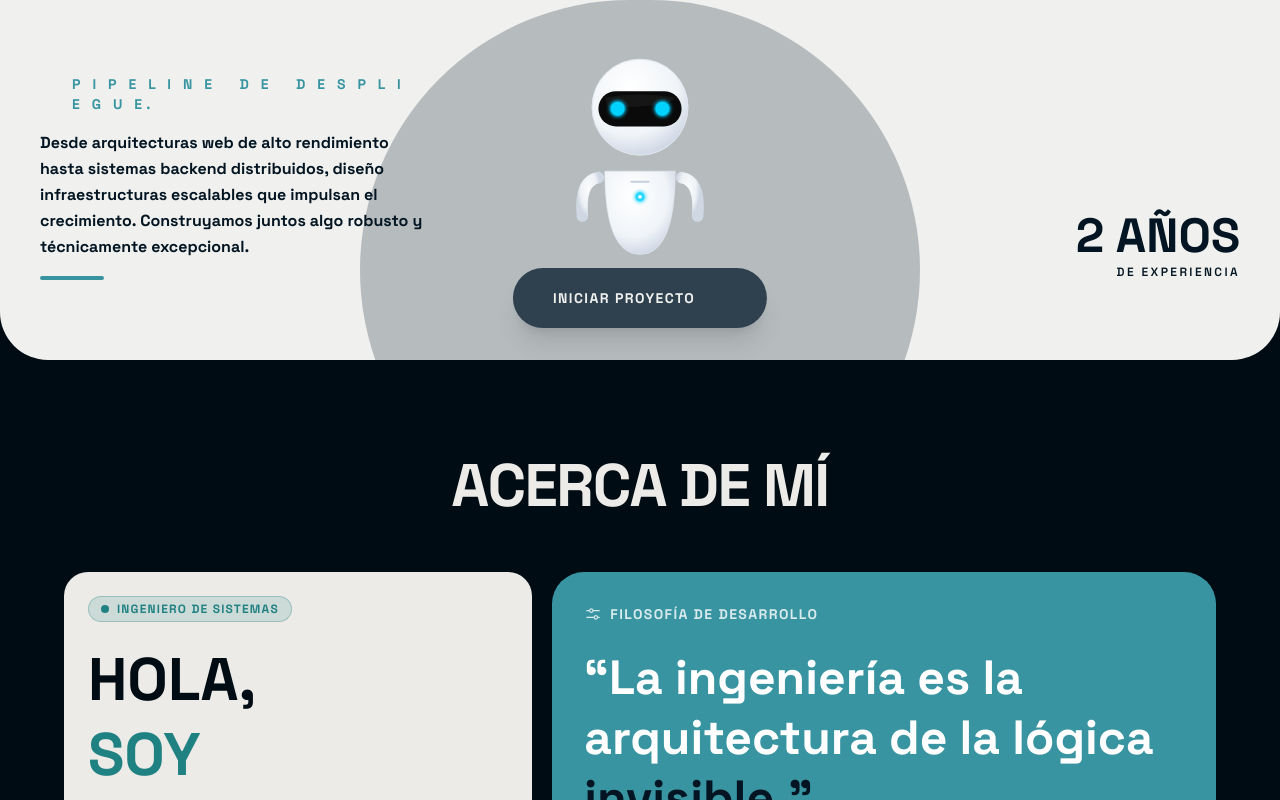
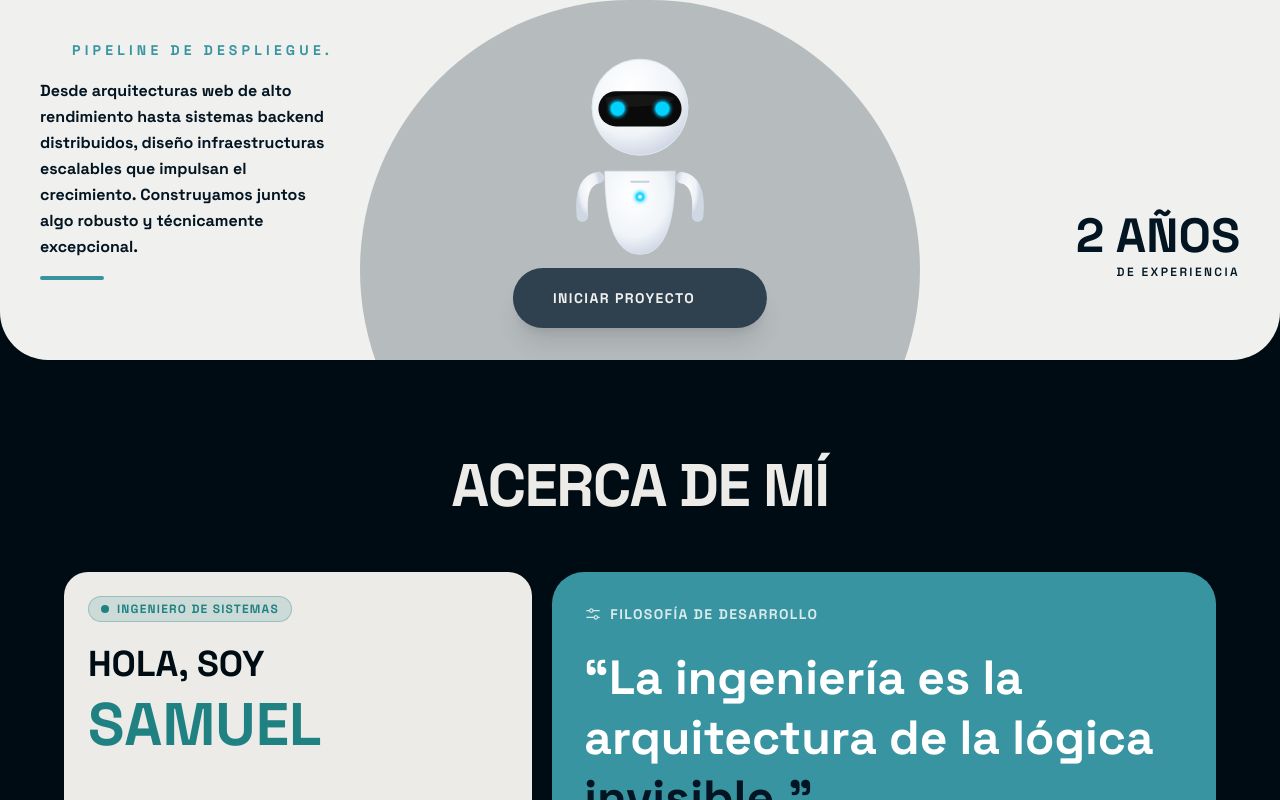
Before and after one commit to SamuelMarcano15/portfolio-SamuelMarcano, a Next.js app: page / in a window 1280 px wide. Shown: the part 400-1200 px from the top of the page. Built offline with nearby package versions, Linux system fonts and the light colour scheme; some icons are missing.

Commit message:
correcciones

```diff
--- a/components/layout/Header.tsx
+++ b/components/layout/Header.tsx
@@ -33,14 +33,13 @@ export default function Header() {
           initial={{ opacity: 0, y: -24 }}
           animate={{ opacity: 1, y: 0 }}
           transition={{ duration: 0.55, ease: 'easeOut' }}
-          className={`pointer-events-auto flex md:grid md:grid-cols-3 items-center justify-between md:justify-center w-full transition-all duration-300 rounded-full ${
-            isScrolled
+          className={`pointer-events-auto flex md:grid md:grid-cols-3 items-center justify-between md:justify-center w-full transition-all duration-300 rounded-full ${isScrolled
               ? 'max-w-4xl px-6 md:px-8 py-3 bg-[#2F404F]/70 backdrop-blur-md shadow-lg shadow-black/20'
               : 'max-w-7xl px-8 md:px-10 py-5 md:py-6 bg-[#2F404F]'
             }`}
         >
           {/* Left nav (Desktop) */}
-          <div className="hidden md:flex items-center justify-end gap-8 pl-2">
+          <div className="hidden md:flex items-center justify-end gap-8 pl-2 whitespace-nowrap">
             {leftNav.map((item) => (
               <Link
                 key={item.label}
--- a/components/sections/AboutMe.tsx
+++ b/components/sections/AboutMe.tsx
@@ -109,12 +109,10 @@ export default function AboutMe() {
 
             {/* Name */}
             <div className="mb-5">
-              <p className="text-6xl font-black uppercase leading-tight text-background">
-                Hola,{' '}
+              <p className="text-4xl font-black uppercase leading-tight text-background">
+                Hola, soy
               </p>
               <p className="text-6xl font-black uppercase leading-tight text-primary">
-                Soy
-                <br />
                 Samuel
               </p>
             </div>
--- a/components/sections/Hero.tsx
+++ b/components/sections/Hero.tsx
@@ -67,13 +67,13 @@ export default function Hero() {
               className="text-[10px] sm:text-xs lg:text-sm font-bold tracking-[0.15em] lg:tracking-[0.3em] uppercase"
               style={{ color: '#3894A1' }}
             >
-              P I P E L I N E &nbsp; D E &nbsp; D E S P L I E G U E.
+              PIPELINE&nbsp;DE&nbsp;DESPLIEGUE.
             </span>
           </div>
 
           {/* Description paragraph */}
           <p
-            className="text-sm lg:text-base leading-relaxed font-bold w-full"
+            className="text-sm lg:text-base leading-relaxed font-bold max-w-[288px]"
             style={{ color: '#031522' }}
           >
             Desde arquitecturas web de alto rendimiento hasta sistemas backend distribuidos,
```
Lines whose indentation alone changed are shown as unchanged.
